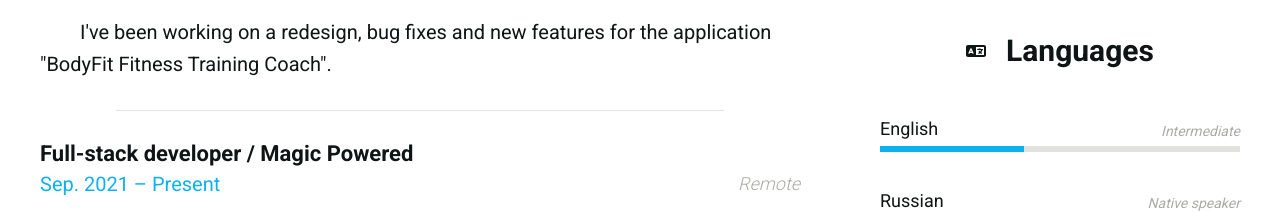
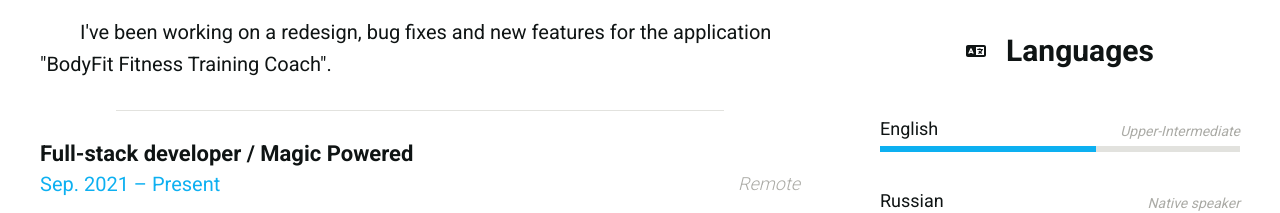
Before and after one commit to artur-skydiver/cv, a React (Create React App) app: page / in a window 1280 px wide. Shown: the part 1208-1421 px from the top of the page. Built offline with nearby package versions, Linux system fonts and the light colour scheme.

Commit message:
Update data

```diff
--- a/src/data/languages.ts
+++ b/src/data/languages.ts
@@ -9,8 +9,12 @@ interface Language {
 const languages: Language[] = [
   {
     name: { en: 'English', ru: 'Английский', uk: 'Англійська' },
-    level: { en: 'Intermediate', ru: 'Средний', uk: 'Середній' },
-    percent: 40
+    level: {
+      en: 'Upper-Intermediate',
+      ru: 'Выше среднего',
+      uk: 'Вище середнього'
+    },
+    percent: 60
   },
   {
     name: { en: 'Russian', ru: 'Русский', uk: 'Російська' },
```
